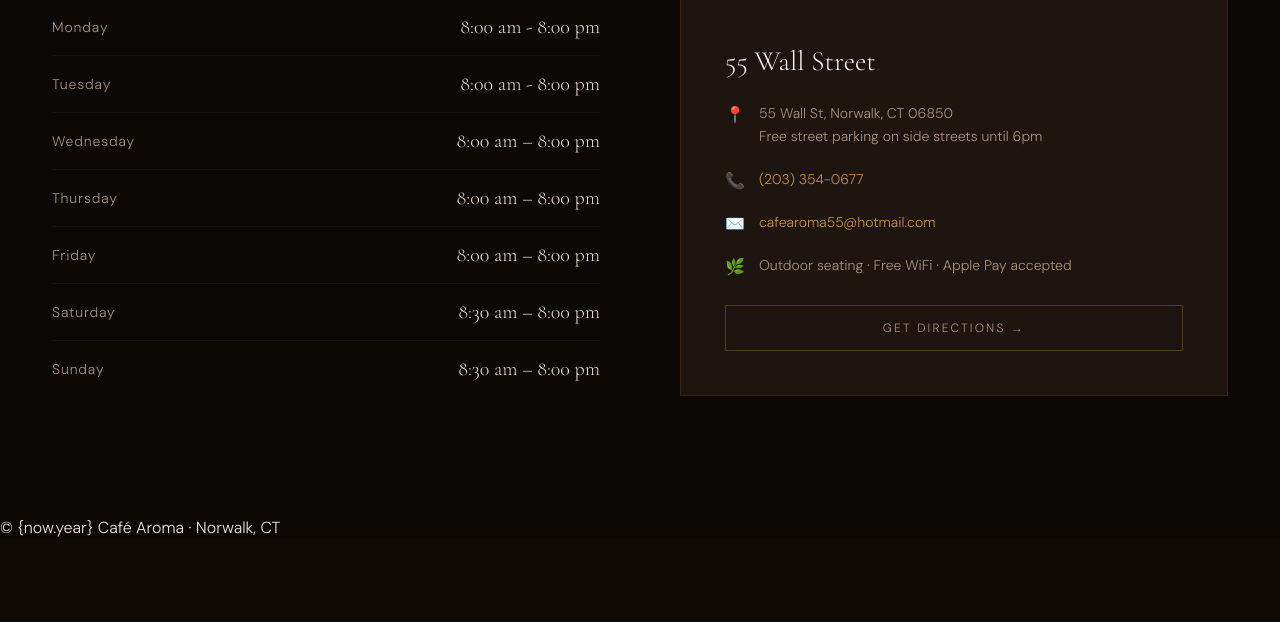
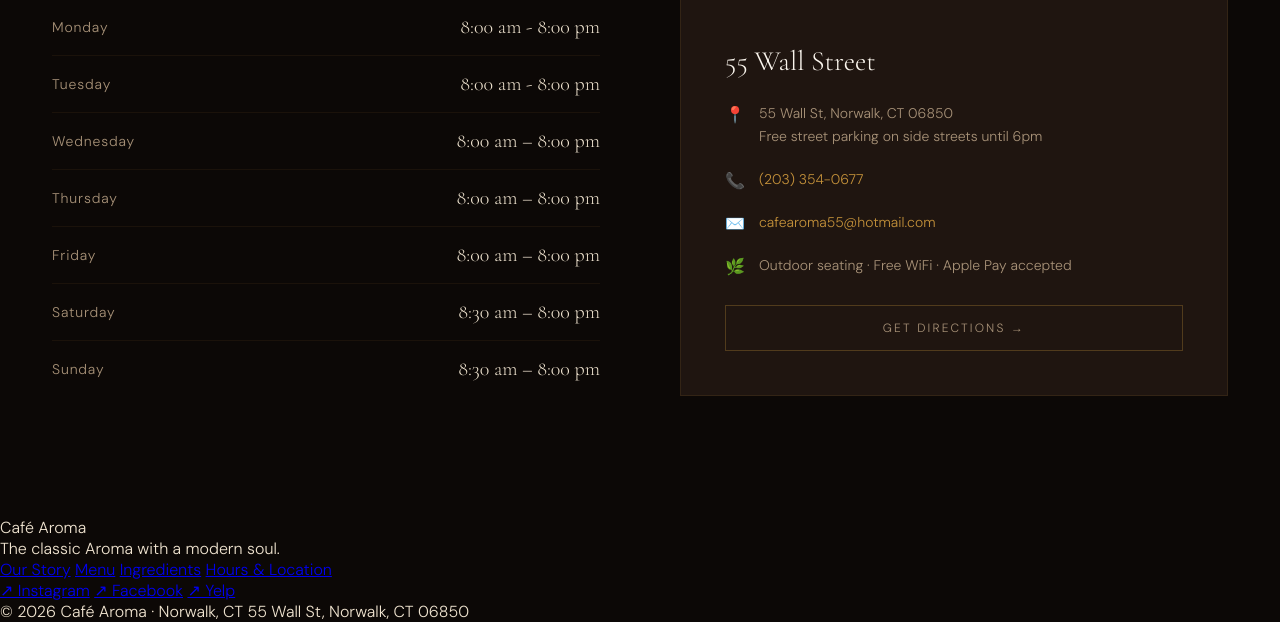
Before and after one commit to gpet01/MyCafeApp, a Flask app: page / in a window 1280 px wide. Shown: the part 3832-4454 px from the top of the page. Before the commit the page ends 4369 px from the top, so only its background shows below. Run offline with Flask 3, Linux system fonts and the light colour scheme.

Commit message:
Edited the footer on base.html

```diff
--- a/templates/base.html
+++ b/templates/base.html
@@ -28,9 +28,27 @@
         {% endblock %}
 
     <footer>
-        <div class="footer-bottom">
-            <span>© {now.year} Café Aroma · Norwalk, CT </span>
+      <div class="footer-top">
+        <div>
+          <div class="footer-brand">Café <span>Aroma</span></div>
+          <div class="footer-tagline">The classic Aroma with a modern soul.</div>
         </div>
+        <div class="footer-links">
+          <a href="#about">Our Story</a>
+          <a href="#menu">Menu</a>
+          <a href="#values">Ingredients</a>
+          <a href="#visit">Hours &amp; Location</a>
+        </div>
+        <div class="footer-social">
+          <a href="https://www.instagram.com/cafearoma55/" target="_blank">↗ Instagram</a>
+          <a href="https://www.facebook.com/CafeAroma55/" target="_blank">↗ Facebook</a>
+          <a href="https://www.yelp.com/biz/cafe-aroma-norwalk" target="_blank">↗ Yelp</a>
+        </div>
+      </div>
+      <div class="footer-bottom">
+        <span class="footer-copy">© {{ now.year }} Café Aroma · Norwalk, CT</span>
+        <span class="footer-address">55 Wall St, Norwalk, CT 06850</span>
+      </div>
     </footer>
 
     <script src="{{ url_for('static', filename='script.js') }}"></script>
```
